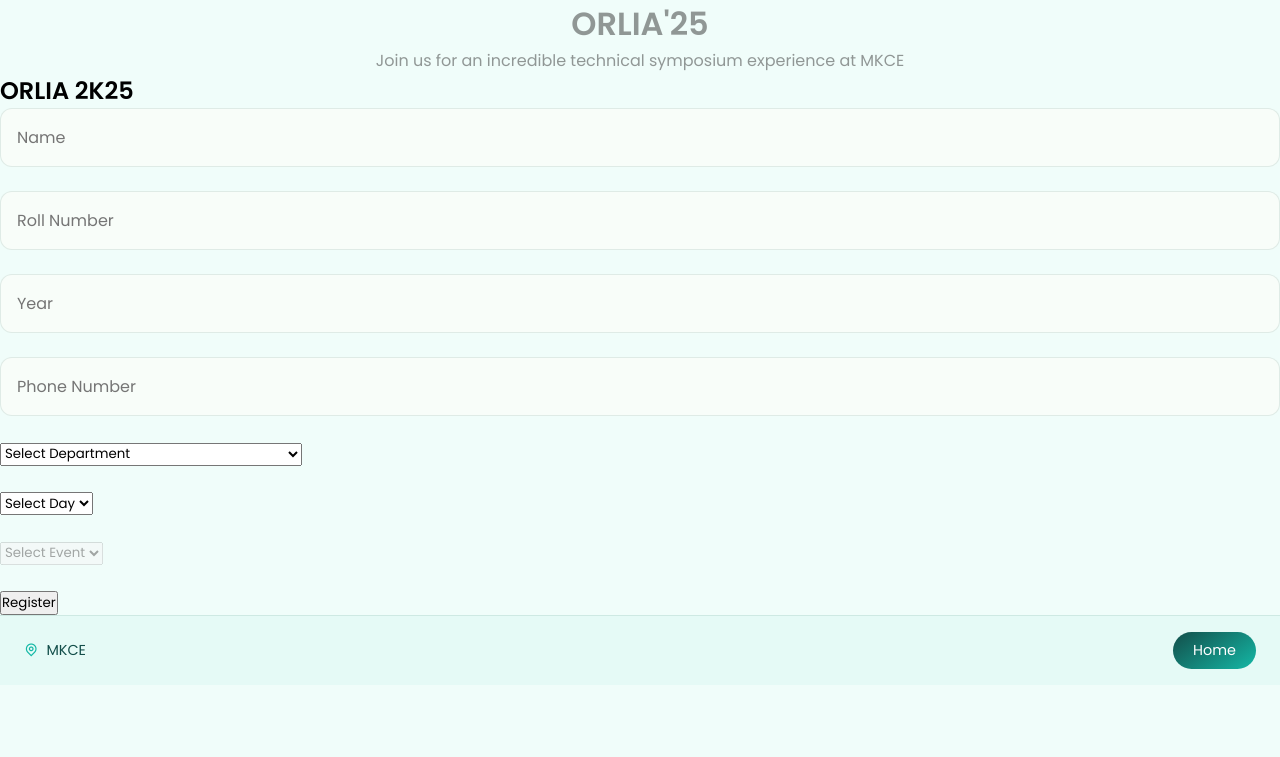
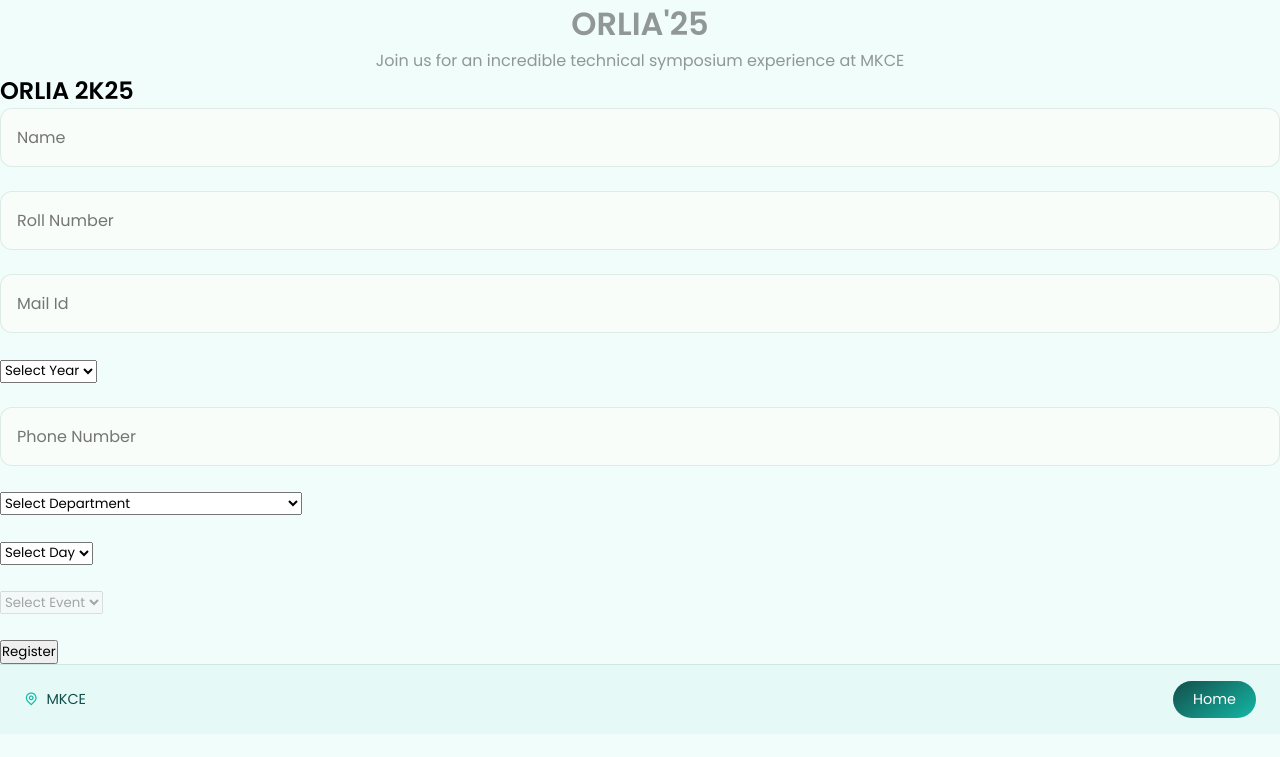
Before and after one commit to jayanthansenthilkumar/Orlia, a PHP site: page /register.php in a window 1280 px wide. Shown: the top 757 px of the page. Run offline with PHP 8.4, Linux system fonts and the light colour scheme; some libraries are stand-ins or nearby versions.

Commit message:
register

```diff
--- a/backend.php
+++ b/backend.php
@@ -6,6 +6,7 @@
         $name = mysqli_real_escape_string($conn, $_POST['fullName']);
         $rollno = mysqli_real_escape_string($conn, $_POST['rollNumber']);
         $year = mysqli_real_escape_string($conn, $_POST['year']);
+        $mail = mysqli_real_escape_string($conn, $_POST['mailid']);
         $phoneno = mysqli_real_escape_string($conn, $_POST['phoneNumber']);
         $dept = mysqli_real_escape_string($conn, $_POST['department']);
         $day = mysqli_real_escape_string($conn, $_POST['daySelection']);
@@ -23,7 +24,7 @@
             ];
             echo json_encode($res);
         } else {
-            $query = "INSERT INTO events (name, regno, year, phoneno, dept, day, events) VALUES ('$name', '$rollno', '$year', '$phoneno', '$dept', '$day', '$events')";
+            $query = "INSERT INTO events (name, regno, year, phoneno, dept, day, events, mail) VALUES ('$name', '$rollno', '$year', '$phoneno', '$dept', '$day', '$events','$mail')";
             if (mysqli_query($conn, $query)) {
                 $res = [
                     'status' => 200,
--- a/register.php
+++ b/register.php
@@ -9,6 +9,8 @@
     <link rel="stylesheet" href="assets/styles/login.css">
     <link href="https://fonts.googleapis.com/css2?family=Poppins:wght@400;500;600&display=swap" rel="stylesheet">
     <link href="https://cdn.jsdelivr.net/npm/remixicon@3.5.0/fonts/remixicon.css" rel="stylesheet">
+    <link rel="stylesheet" href="https://cdn.jsdelivr.net/npm/izitoast/dist/css/iziToast.min.css">
+
 </head>
 
 <body>
@@ -30,10 +32,21 @@
                         <input type="text" id="fullName" name="fullName" placeholder="Name" required>
                     </div>
                     <div class="form-group">
-                        <input type="text" id="rollNumber" name="rollNumber" placeholder="Roll Number"required>
+                        <input type="text" id="rollNumber" name="rollNumber" placeholder="Roll Number" required>
                     </div>
                     <div class="form-group">
-                        <input type="text" id="year" name="year" placeholder="Year" required>
+                        <input type="email" id="mailid" name="mailid" placeholder="Mail Id" required>
+                    </div>
+                    <div class="form-group">
+
+                        <select id="year" name="year" required>
+                            <option value="" disabled selected>Select Year</option>
+                            <option value="I year">I Year</option>
+                            <option value="II year">II year</option>
+                            <option value="III year">III year</option>
+                            <option value="IV year">IV year</option>
+
+                        </select>
                     </div>
                     <div class="form-group">
                         <input type="tel" id="phoneNumber" name="phoneNumber" placeholder="Phone Number" required>
@@ -76,6 +89,10 @@
 
     <script src="assets/script/script.js"></script>
     <script src="https://code.jquery.com/jquery-3.6.0.min.js" crossorigin="anonymous"></script>
+    <script src="https://cdn.jsdelivr.net/npm/izitoast/dist/js/iziToast.min.js"></script>
+    <script>
+
+    </script>
     <script>
         $(document).on('submit', '#registerForm', function(e) {
             e.preventDefault();
@@ -93,11 +110,17 @@
                     console.log(res);
                     if (res.status == 200) {
                         $('#registerForm')[0].reset(); //form
-                        alert(res.message);
+
+                        iziToast.success({
+                            title: 'OK',
+                            message: ' Event Register Success'
+                        });
                     } else if (res.status == 400) {
                         $('#registerForm')[0].reset(); //form
-                        console.error("Error:", res.message);
-                        alert(res.message)
+                        iziToast.error({
+                            title: '(Max 3 events per day)',
+                            message: 'Registration limit for this day has been reached',
+                        });
                     } else if (res.status == 500) {
 
                         $('#registerForm')[0].reset(); //form
```
